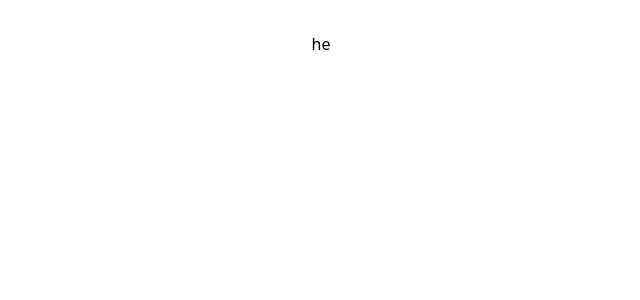
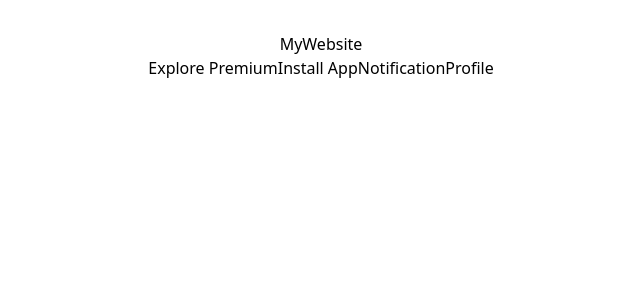
Before and after one commit to AMoeez1/Spotify, a React (Vite) app: page / in a window 1280 px wide. Shown: the top 300 px of the page, without its empty margins (319-959 px from the left). Built offline with nearby package versions, Linux system fonts and the light colour scheme.

Commit message:
Header added

```diff
--- a/package.json
+++ b/package.json
@@ -12,7 +12,9 @@
   "dependencies": {
     "react": "^18.2.0",
     "react-dom": "^18.2.0",
+    "react-icon": "^1.0.0",
     "react-icons": "^5.0.1",
+    "react-router-dom": "^6.22.0",
     "tailwind": "^4.0.0"
   },
   "devDependencies": {
--- /dev/null
+++ b/src/Components/Navbar.jsx
@@ -0,0 +1,31 @@
+import { Link } from "react-router-dom"
+
+function Header() {
+  return (
+    <div>
+      <header className="bg-white fixed top-0 w-full">
+        <nav className="container px-6 py-3">
+            <div className="flex justify-between items-center">
+                <a href="#" className="text-2xl font-bold text-gray-800">MyWebsite</a>
+                <div className="hidden md:flex items-center space-x-1">
+                  {/* <Link>Ma</Link> */}
+                    <a href="#" className="bg-gray-900 hover:px-5 hover:py-2.5 text-white px-4 py-2 rounded-full">Explore Premium</a>
+                    <a href="#" className="bg-gray-900 hover:text-gray-300 hover:bg-gray-950 text-white px-4 py-2 rounded-full">Install App</a>
+                    <a href="#" className="bg-gray-900 hover:text-gray-300 hover:bg-gray-950 text-white px-4 py-2 rounded-full">Notification</a>
+                    <a href="#" className="bg-gray-900 hover:text-gray-300 hover:bg-gray-950 text-white px-2 py-4 rounded-full">Profile</a>
+                </div>
+                <div className="md:hidden flex items-center">
+                    <button className="text-gray-800 focus:outline-none">
+                        <svg className="w-6 h-6" fill="none" stroke="currentColor" viewBox="0 0 24 24" xmlns="http://www.w3.org/2000/svg">
+                            <path strokeLinecap="round" strokeLinejoin="round" strokeWidth="2" d="M4 6h16M4 12h16M4 18h16"></path>
+                        </svg>
+                    </button>
+                </div>
+            </div>
+        </nav>
+    </header>
+    </div>
+  )
+}
+
+export default Header
--- a/src/Components/Sidebar.jsx
+++ b/src/Components/Sidebar.jsx
@@ -1,8 +1,8 @@
 
 function Sidebar() {
   return (
-    <div className="lg">
-        he
+    <div className="">
+
     </div>
   )
 }
--- a/src/Router.jsx
+++ b/src/Router.jsx
@@ -1,9 +1,10 @@
-import Sidebar from "./Components/Sidebar";
+import Navbar from "./Components/Navbar";
 
 export default function Router() {
   return (
     <div className="">
-        <Sidebar/>
+        {/* <Sidebar/> */}
+        <Navbar/>
     </div>
   )
 }
```
Also changed, not shown: 1 other file (tests, documents, lock files or other folders).
